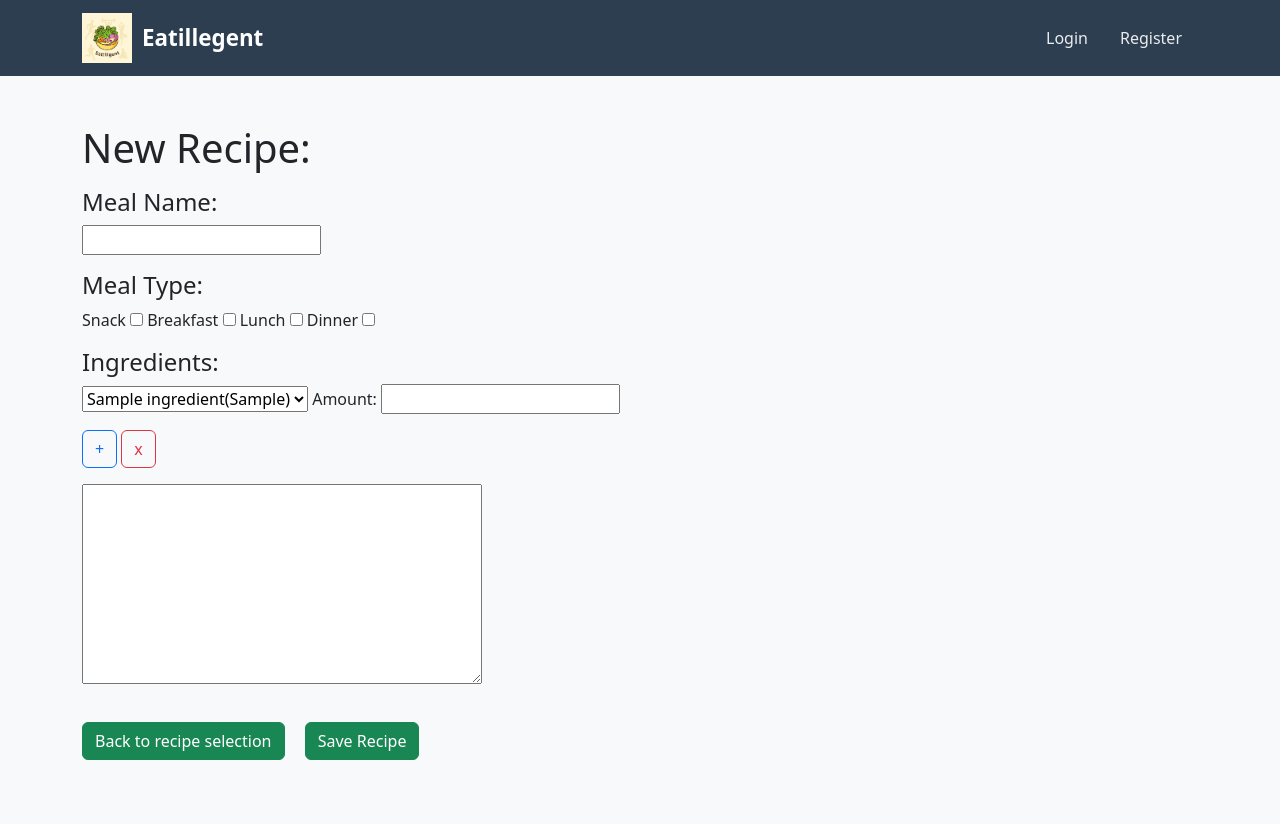
After one commit to lilkub223/nutrition-app, a Django app: page /custom_recipe/ in a window 1280 px wide. The commit adds this page. Run offline with Django 5.2, Linux system fonts and the light colour scheme; tables that the repository leaves empty hold one stand-in row (values such as "Sample post").

Commit message:
User custom recipes + updated model and readme

```diff
--- a/nutrition_project/urls.py
+++ b/nutrition_project/urls.py
@@ -21,5 +21,6 @@ urlpatterns = [
     path('diseases/<int:id>/', views.disease_detail, name='disease_detail'),
     path('grocery_list/', views.grocery_list, name='grocery_list'),
     path('selected_disease/', views.selected_disease, name='selected_disease'),
-    path('add_to_picked_disease/', views.add_to_picked_disease, name='add_to_picked_disease')
+    path('add_to_picked_disease/', views.add_to_picked_disease, name='add_to_picked_disease'),
+    path('custom_recipe/', views.custom_user_recipe, name='custom_recipe')
 ]
--- a/recipes/management/commands/import_ingredients.py
+++ b/recipes/management/commands/import_ingredients.py
@@ -31,13 +31,15 @@ class Command(BaseCommand):
 
                 amount = (row.get("Amount") or "").strip()
                 unit = (row.get("Type_of_Measurement") or "").strip()
-                measurement_value = f"{amount} {unit}".strip() if (amount or unit) else None
+                #measurement_value = f"{amount} {unit}".strip() if (amount or unit) else None
 
                 defaults = {
 
                     "title": (row.get("Name") or "").strip(),
 
-                    "measurements": measurement_value,
+                    "measurement": unit,
+
+                    "measurement_amount": amount,
 
 
                     "calories_kcal": to_float(row.get("Calories_kcal")),
--- a/recipes/models.py
+++ b/recipes/models.py
@@ -155,7 +155,8 @@ class Disease(models.Model):
 class Ingredient(models.Model):
     id = models.IntegerField(primary_key=True)
     title = models.CharField(max_length=255)
-    measurements = models.TextField(blank=True, null=True)
+    measurement = models.TextField(blank=True, null=True)
+    measurement_amount = models.FloatField(blank=True, null=True)
 
     calories_kcal = models.FloatField(blank=True, null=True)
     saturated_fat_g = models.FloatField(blank=True, null=True)
--- /dev/null
+++ b/recipes/templates/recipes/customrecipe.html
@@ -0,0 +1,96 @@
+{% extends 'main/base.html' %}
+
+{% block title %}Custom Recipe{% endblock %}
+
+
+
+{% block content %}
+
+{% block style %}
+    <style>
+        button{
+            padding-right: 50px;
+        }
+
+        .addBtn, .removeBtn{
+            font-size: larger;
+        }
+
+        textarea{
+            height: 200px;
+            width: 400px;
+            overflow-y: auto;
+        }
+
+    </style>
+{% endblock %}
+
+<h1>New Recipe:</h1>
+
+<form method="post">
+    {% csrf_token %}
+
+
+    <div class="my-3">
+        <h4>Meal Name:</h4>
+        <input type="text" name="title" id="title">
+    </div>
+
+
+    <div class="my-3" id="typeChk">
+        <h4>Meal Type:</h4>
+        <label for="snack">Snack</label>
+        <input type="checkbox" name="type" id="snack" value="Snack">
+        <label for="breakfast">Breakfast</label>
+        <input type="checkbox" name="type" id="breakfast" value="Breakfast">
+        <label for="lunch">Lunch</label>
+        <input type="checkbox" name="type" id="lunch" value="Lunch">
+        <label for="dinner">Dinner</label>
+        <input type="checkbox" name="type" id="dinner" value="Lunch">
+    </div>
+
+
+    <div class="my-3" id="ingredient-container">
+        <h4>Ingredients:</h4>
+        <div id="ingredient-selections">
+            <select name="ingredient-selection">
+                {% for i in ingredients %}
+                    <option value="{{ i.title }}">{{i.title}}({{i.measurement}})</option>
+                {% endfor %}
+            </select>
+            <label for="ingredient-amount">Amount:</label>
+            <input type="text" name="ingredient-amount">
+        </div>
+    </div>
+
+    <div class="my-3">
+        <button id="addBtn" class="btn btn-outline-primary" type="button">+</button>
+        <button id="removeBtn" class="btn btn-outline-danger" type="button">x</button>
+    </div>
+
+    <div class="my-3" id="instructions">
+        <textarea name="instructions" id="instructions" ></textarea>
+    </div>
+
+    <button type="submit" formaction="{% url 'recipes_list' %}" formmethod="get" id="cancel" class="btn btn-success mr-3 my-3">Back to recipe selection</button>
+    <button type="submit" id="save" class="btn btn-success mx-3 my-3">Save Recipe</button>
+</form>
+
+<script>
+    document.getElementById("addBtn").onclick = () => {
+        div1 = document.getElementById("ingredient-selections");
+        newDiv = div1.cloneNode(true);
+
+        document.getElementById("ingredient-container").appendChild(newDiv);
+    }
+    document.getElementById("removeBtn").onclick = () => {
+        container = document.getElementById("ingredient-container");
+        container.removeChild(container.lastChild);
+    }
+</script>
+
+
+
+
+
+{% endblock %}
--- a/recipes/templates/recipes/recipes_list.html
+++ b/recipes/templates/recipes/recipes_list.html
@@ -77,7 +77,9 @@
             </div>
             {% endif %}
             <br>
-            <a href="{% url 'selected_recipes' %}" class="btn btn-success">View Selected Recipes</a>
+            <a href="{% url 'selected_recipes' %}" class="btn btn-success mr-4">View Selected Recipes</a>
+            <a href="{% url 'custom_recipe' %}" class="btn btn-success">Make Your Own</a>
+
         </div>
     </div>
 
--- a/recipes/views.py
+++ b/recipes/views.py
@@ -400,7 +400,7 @@ def grocery_list(request):
 
     ingredients_amount = {}
 
-
+    recipe_list = set(recipe_list)
     for r in recipe_list:
         current_recipe = Recipe.objects.get(title=r)
         for i in Recipe_Ingredients.objects.all():
@@ -485,3 +485,57 @@ def selected_disease(request):
         disease_list = []
 
     return render(request, 'main/selected_disease.html', {"disease": disease_list})
+
+def custom_user_recipe(request):
+    error_info = {"errors": {}}
+
+    if request.method == "POST":
+        title = request.POST.get('title')
+        mealType = request.POST.getlist('type')
+        ingredientList = request.POST.getlist('ingredient-selection')
+        amountsList = request.POST.getlist('ingredient-amount')
+        instructions = request.POST.get('instructions')
+
+        if not title:
+            error_info["errors"]["title"] = "Error"
+
+        if not mealType:
+            error_info["errors"]["type"] = "Error"
+
+        if not ingredientList:
+            error_info["errors"]["ingredients"] = "Error"
+
+        if not amountsList:
+            error_info["errors"]["amounts"] = "Error"
+
+        if not instructions:
+            error_info["errors"]["instructions"] = "Error"
+
+        if not error_info["errors"]:
+            newId = 1
+            while newId in Recipe.objects.values_list("id", flat=True):
+                newId += 1
+
+            mealType = "; ".join(mealType)
+            ingredientListString = ";".join(ingredientList)
+
+            Recipe.objects.create(
+                id = newId,
+                title = title,
+                meal_type = mealType,
+                ingredients = ingredientListString,
+                how_to_cook = instructions
+            )
+
+            for i in range(len(ingredientList)):
+                current_ingredient_id = Ingredient.objects.get(title=ingredientList[i]).id
+                Recipe_Ingredients.objects.create(
+                    recipe_id = Recipe.objects.get(id=newId),
+                    ingredient_id = Ingredient.objects.get(id=current_ingredient_id),
+                    amount = amountsList[i]
+                )
+
+            return redirect('recipes_list')
+
+    ingredients = Ingredient.objects.all()
+    return render(request, 'recipes/customrecipe.html', {'ingredients':ingredients, "errors":error_info["errors"]})
```
Also changed, not shown: README.md, recipes/migrations/0006_rename_measurements_ingredient_measurement_and_more.py (added), recipes/migrations/0007_alter_ingredient_measurement_amount.py (added).
